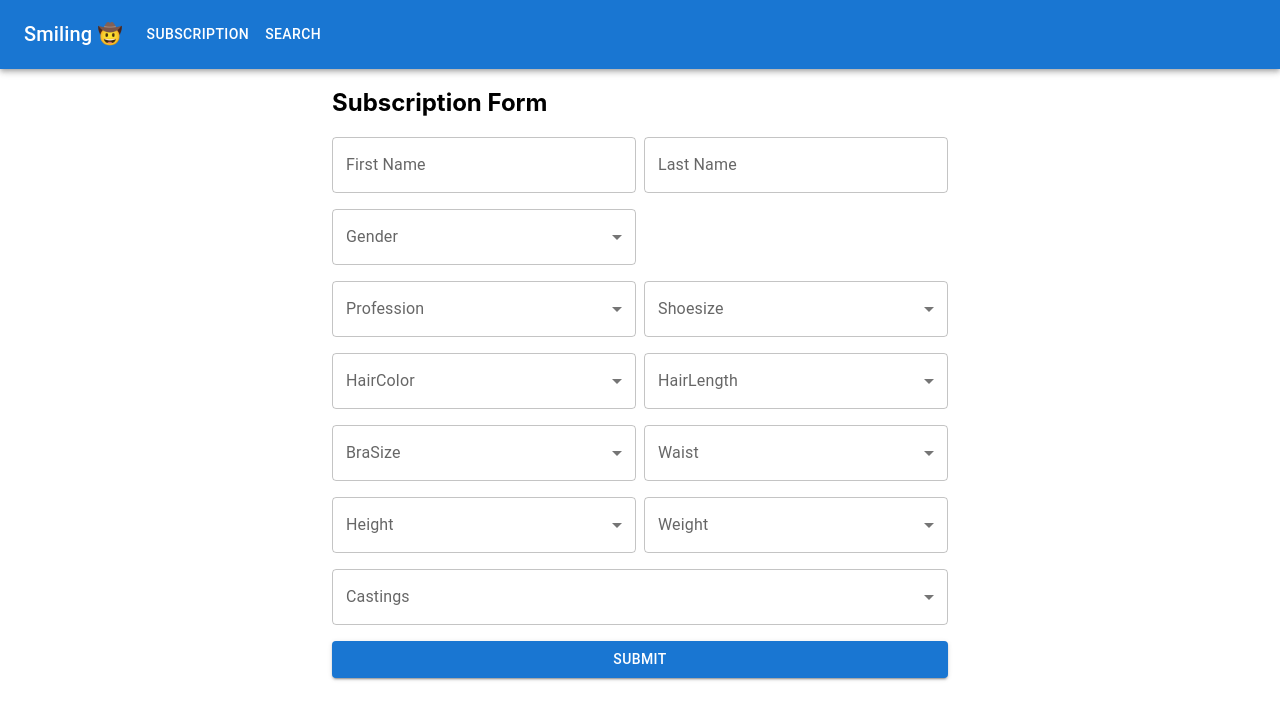
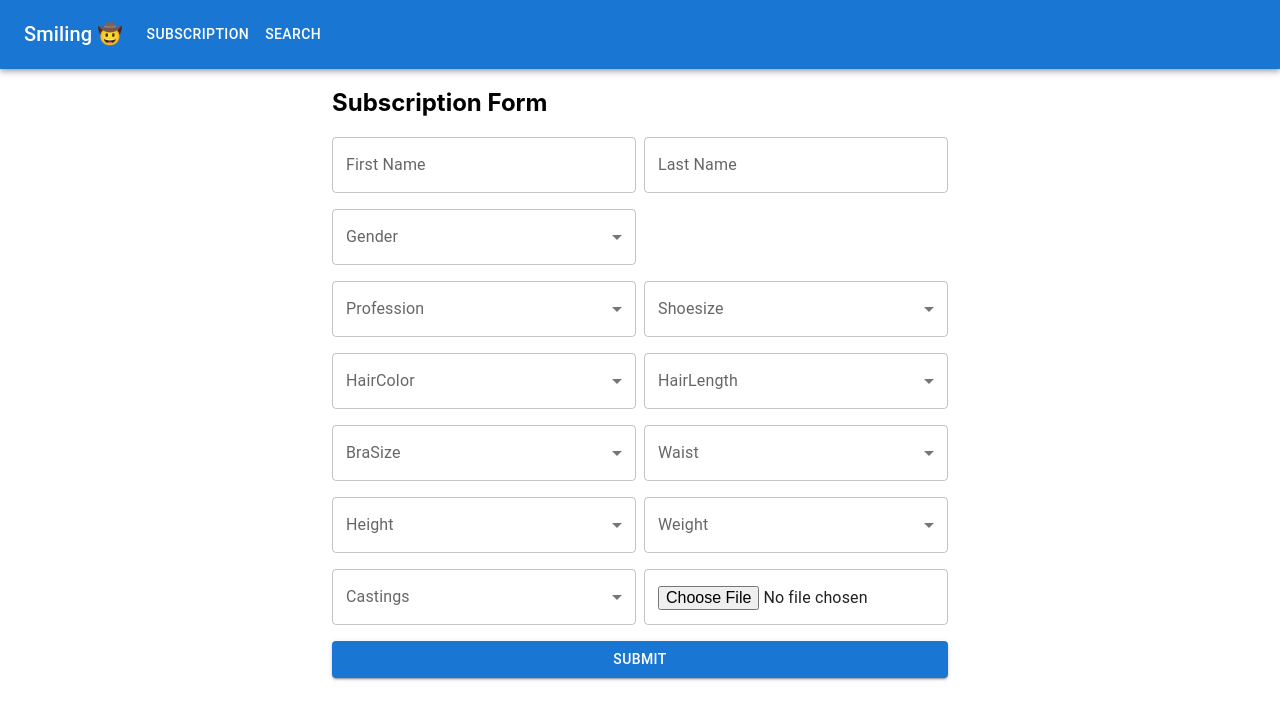
Before and after one commit to Xaki786/technical_frontend, a React (Create React App) app: page /subscription_form in a window 1280 px wide. Shown: the top 720 px of the page. Built offline with nearby package versions, Linux system fonts and the light colour scheme.

Commit message:
added pictuer up;oad

```diff
--- a/src/components/SubscriptionForm/SubscriptionForm.tsx
+++ b/src/components/SubscriptionForm/SubscriptionForm.tsx
@@ -35,6 +35,7 @@ const SubscriptionForm = ({
       weight,
       castings,
       dob,
+      picture,
     },
     handleChange,
     handleSubmit,
@@ -60,18 +61,20 @@ const SubscriptionForm = ({
       weight,
       castings,
       dob,
+      picture,
     };
     if (isFilter) {
       changeFilters(values);
       handleClose();
     } else {
-      resetForm();
+      // resetForm();
       postForm({ subscription });
     }
   };
   if (isLoading) {
     return <Loader />;
   }
+  console.log({picture})
   return (
     <Grid container direction="row" justifyContent="center" alignItems="center">
       <Grid item xs={12} md={isFilter ? 12 : 6} sx={{ p: isFilter ? 2 : 0 }}>
@@ -196,11 +199,26 @@ const SubscriptionForm = ({
             </Grid>
           </Grid>
           <Grid container spacing={1} sx={{ mb: 2 }}>
-            <Grid item xs={12} md={12}>
+            <Grid item xs={12} md={6}>
               <CustomSelect
                 handleChange={setFieldValue}
                 item={"castings"}
                 itemValue={castings}
+              />
+            </Grid>
+            <Grid item xs={12} md={6}>
+              <TextField
+                fullWidth
+                id="picture"
+                name="picture"
+                // label="Last Name"
+                type="file"
+                // value={picture || null}
+                onChange={(e: any) => {
+                  setFieldValue("picture", e.target.files[0]);
+                }}
+                error={touched.picture && Boolean(errors.picture)}
+                helperText={touched.picture && errors.picture}
               />
             </Grid>
           </Grid>
@@ -212,7 +230,7 @@ const SubscriptionForm = ({
               color="primary"
               variant="contained"
               fullWidth
-              sx={{mt:1}}
+              sx={{ mt: 1 }}
               onClick={() => {
                 resetForm();
                 clearFilters();
--- a/src/components/SubscriptionForm/useForm.tsx
+++ b/src/components/SubscriptionForm/useForm.tsx
@@ -19,6 +19,7 @@ const useForm = () => {
       height: filters.height,
       weight: filters.weight,
       castings: filters.castings,
+      picture: undefined,
     },
     validationSchema: validationSchema,
     enableReinitialize: true,
--- a/src/components/SubscriptionForm/usePostForm.tsx
+++ b/src/components/SubscriptionForm/usePostForm.tsx
@@ -2,8 +2,19 @@ import { useMutation } from "react-query";
 import { Subscription } from "../../utils/types";
 import Axios from "../../utils/Axios";
 import { Api_Endpoints } from "../../utils/constants";
-const postForm = (url: string, subscription: Subscription): Promise<Response> =>
-  Axios.post(url, subscription);
+const postForm = (
+  url: string,
+  subscription: Subscription
+): Promise<Response> => {
+  const formData = new FormData();
+  Object.keys(subscription).forEach((s) => {
+    if (s !== "picture") {
+      formData.append(s, subscription[s]);
+    }
+  });
+  formData.append("picture", subscription.picture as Blob);
+  return Axios.post(url, formData);
+};
 const usePostForm = () => {
   const url = Api_Endpoints.submit_form;
   return useMutation(({ subscription }: { subscription: Subscription }) =>
--- a/src/components/Subscriptions/SubscriptionsListItem.tsx
+++ b/src/components/Subscriptions/SubscriptionsListItem.tsx
@@ -15,7 +15,7 @@ const SubscriptionsListItem = ({ item }: { item: Subscription }) => {
           <CardMedia
             component="img"
             height="140"
-            image={item.picture}
+            image={item.picture as string}
             alt={`${item.firstname}-picture`}
           />
           <CardContent>
--- a/src/utils/types.ts
+++ b/src/utils/types.ts
@@ -5,7 +5,7 @@ interface ObjectWithStringIndex {
 export interface Subscription extends ObjectWithStringIndex {
   _id?: string;
   firstname?: string;
-  picture?: string;
+  picture?: string | Blob;
   lastname?: string;
   gender?: string;
   dob?: Date | null;
```
